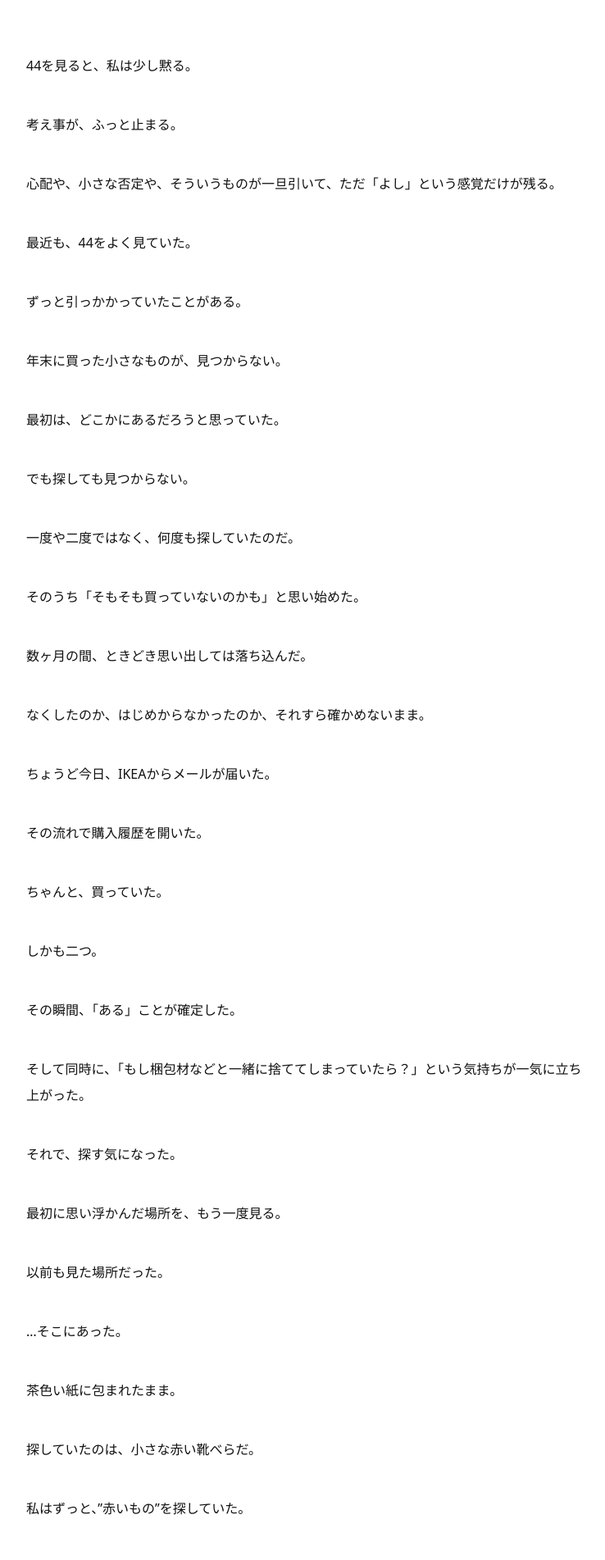
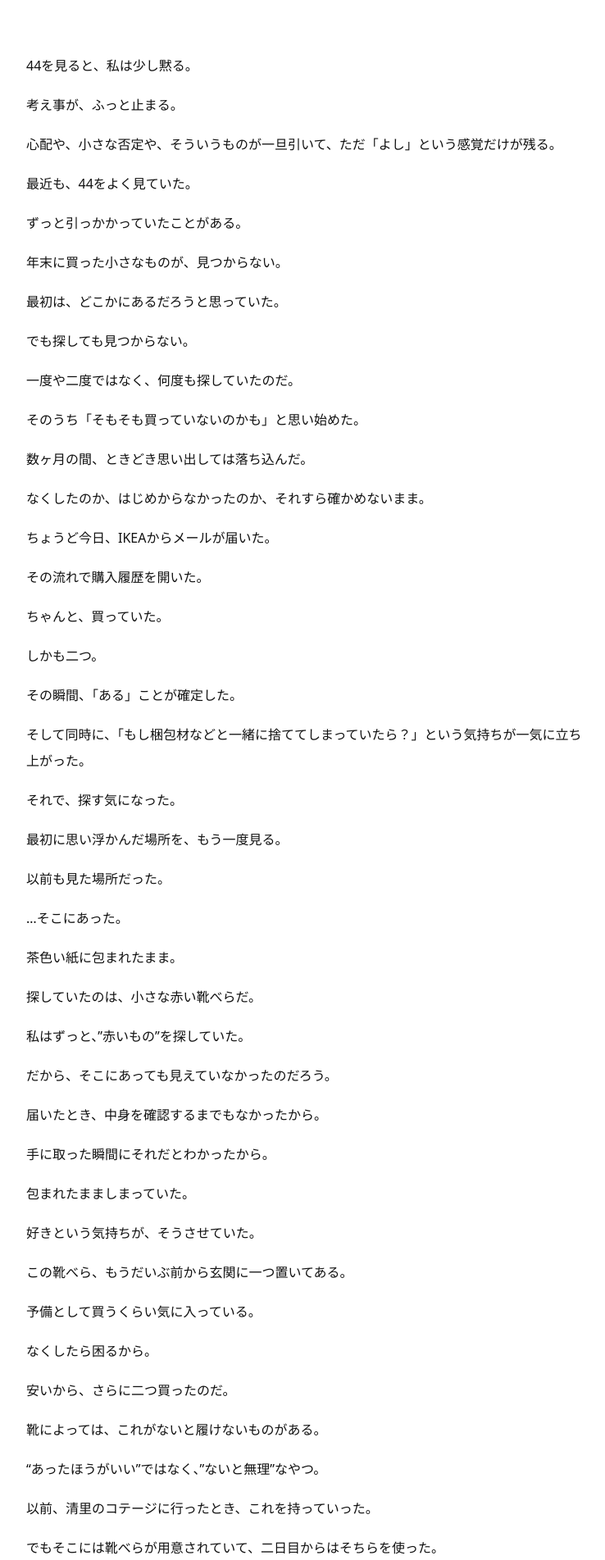
Before and after one commit to ohlucinda/ohlucinda-mobile, a Jekyll site: the page built from _posts/2026-05-01-赤いもの.md, in a window 1280 px wide. Shown: the top 1903 px of the page at 82% size, without its empty margins (268-1006 px from the left). Built offline with Jekyll 4.4.1, drawn with Linux system fonts in a browser that asks for light colours.

Commit message:
Update style.css

```diff
--- a/assets/style.css
+++ b/assets/style.css
@@ -9,6 +9,6 @@
   font-family: system-ui, sans-serif;
 }
 
-p {
-  margin-bottom: 40px;
+.writes-content {
+  white-space: pre-wrap;
 }
```
